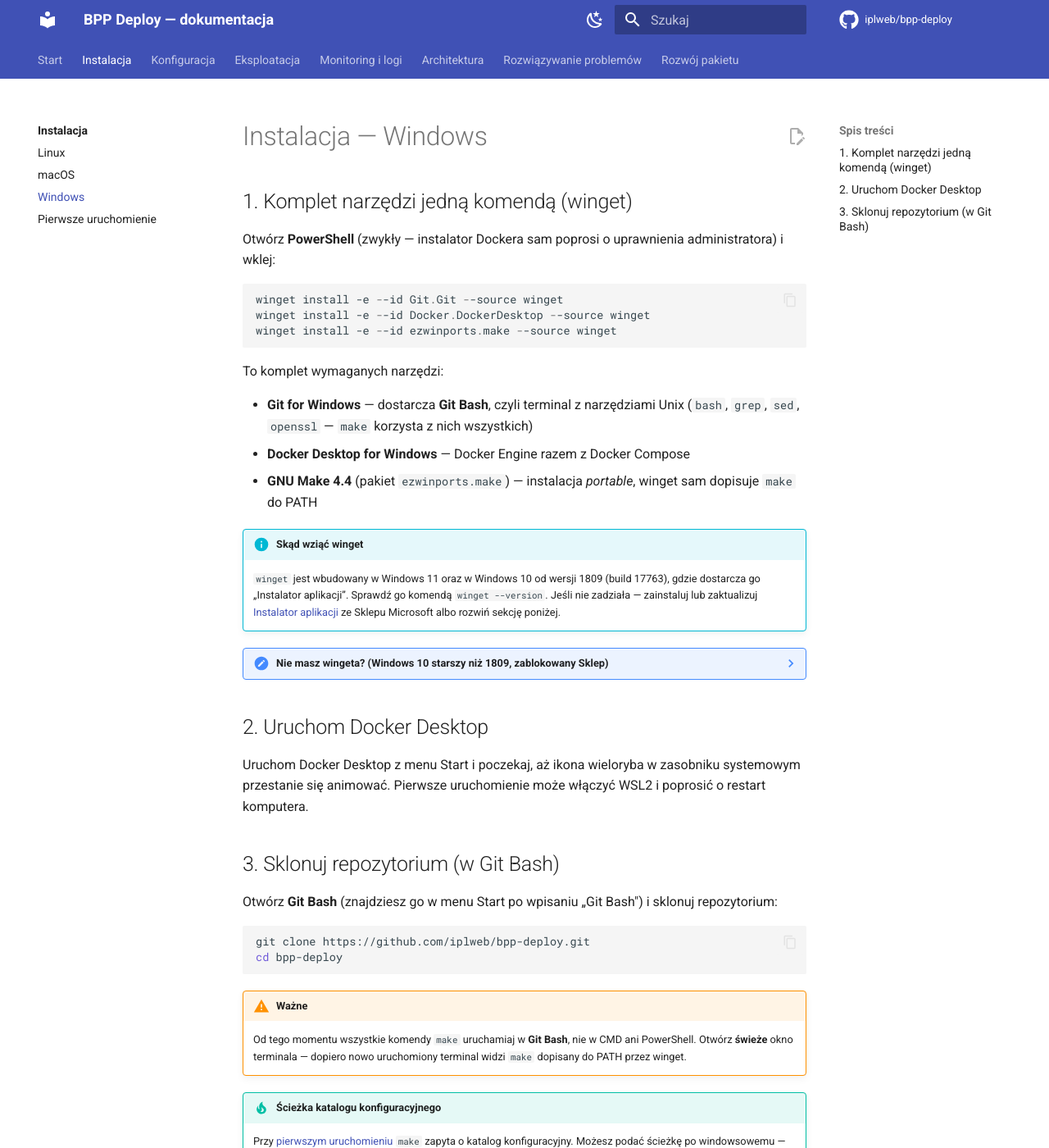
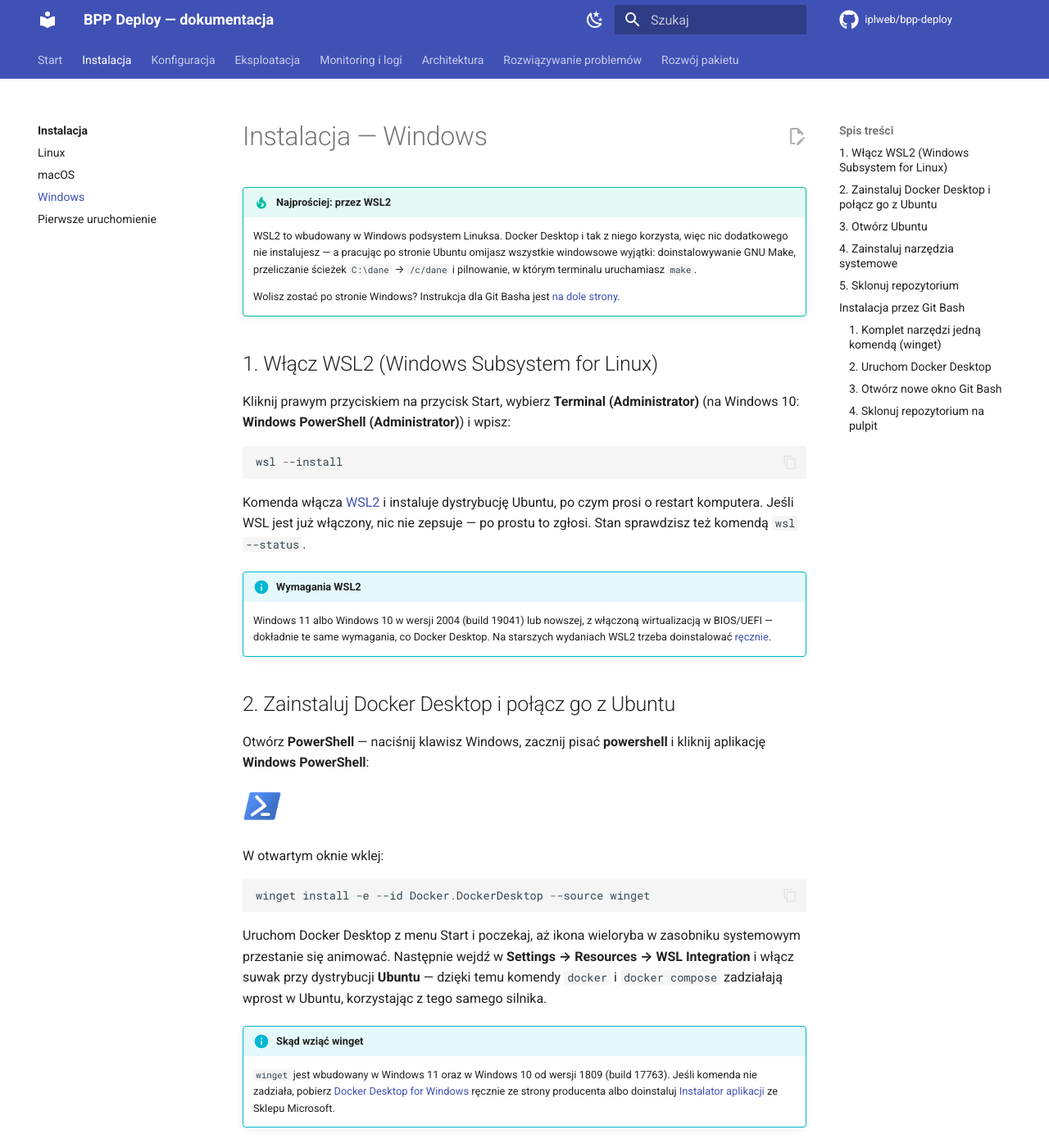
Before and after one commit to iplweb/bpp-deploy, an MkDocs documentation site: the page built from docs/instalacja/windows.md, in a window 1280 px wide and 1400 px high. Shown: the whole window at 82% size. Built offline with MkDocs 1.6.1 and Material for MkDocs 9.7.7, drawn with Linux system fonts in a browser that asks for light colours; comment, search, counter and statistics services are not loaded; some of the changed text lies outside the part shown.

Commit message:
docs(windows): WSL2 jako główna ścieżka instalacji, Git Bash w tle
Instalacja pod Windows prowadziła przez Git Bash, czyli przez wszystkie
windowsowe wyjątki: doinstalowanie GNU Make, przeliczanie `C:\dane` na
`/c/dane` i pilnowanie, w którym terminalu leci `make`. Docker Desktop i tak
wymaga WSL2, więc praca po stronie Ubuntu nic nie dokłada, a wyjątki znikają.

- README + docs/instalacja/windows.md: WSL2 (wsl --install → Docker Desktop
  → WSL Integration → Ubuntu) jako ścieżka główna; Git Bash zjechał do
  sekcji rozwijanej, wzbogacony o klonowanie na pulpit i przypadek OneDrive
- ostrzeżenie, żeby nie klonować repo do /mnt/c (wydajność + uprawnienia)
- ikony aplikacji (PowerShell, Ubuntu, Git Bash) przy krokach "otwórz X",
  żeby było wiadomo, w co kliknąć
- pierwsze-uruchomienie.md: pod WSL2 podaje się zwykłą ścieżkę linuksową

Co-Authored-By: Claude Opus 5 (1M context) <noreply@anthropic.com>
Claude-Session: https://claude.ai/code/session_019QZUikpGxNDqVqCMci6fMC

````diff
--- a/docs/instalacja/windows.md
+++ b/docs/instalacja/windows.md
@@ -1,9 +1,117 @@
 # Instalacja — Windows
 
-## 1. Komplet narzędzi jedną komendą (winget)
+!!! tip "Najprościej: przez WSL2"
+    WSL2 to wbudowany w Windows podsystem Linuksa. Docker Desktop i tak z niego
+    korzysta, więc nic dodatkowego nie instalujesz — a pracując po stronie Ubuntu
+    omijasz wszystkie windowsowe wyjątki: doinstalowywanie GNU Make, przeliczanie
+    ścieżek `C:\dane` → `/c/dane` i pilnowanie, w którym terminalu uruchamiasz `make`.
 
-Otwórz **PowerShell** (zwykły — instalator Dockera sam poprosi o uprawnienia
-administratora) i wklej:
+    Wolisz zostać po stronie Windows? Instrukcja dla Git Basha jest
+    [na dole strony](#instalacja-przez-git-bash).
+
+## 1. Włącz WSL2 (Windows Subsystem for Linux)
+
+Kliknij prawym przyciskiem na przycisk Start, wybierz **Terminal (Administrator)**
+(na Windows 10: **Windows PowerShell (Administrator)**) i wpisz:
+
+```powershell
+wsl --install
+```
+
+Komenda włącza [WSL2](https://learn.microsoft.com/pl-pl/windows/wsl/install)
+i instaluje dystrybucję Ubuntu, po czym prosi o restart komputera. Jeśli WSL jest już
+włączony, nic nie zepsuje — po prostu to zgłosi. Stan sprawdzisz też komendą
+`wsl --status`.
+
+!!! info "Wymagania WSL2"
+    Windows 11 albo Windows 10 w wersji 2004 (build 19041) lub nowszej, z włączoną
+    wirtualizacją w BIOS/UEFI — dokładnie te same wymagania, co Docker Desktop.
+    Na starszych wydaniach WSL2 trzeba doinstalować
+    [ręcznie](https://learn.microsoft.com/pl-pl/windows/wsl/install-manual).
+
+## 2. Zainstaluj Docker Desktop i połącz go z Ubuntu
+
+Otwórz **PowerShell** — naciśnij klawisz Windows, zacznij pisać **powershell**
+i kliknij aplikację **Windows PowerShell**:
+
+![Ikona Windows PowerShell](../assets/powershell-icon.png){ width="48" }
+
+W otwartym oknie wklej:
+
+```powershell
+winget install -e --id Docker.DockerDesktop --source winget
+```
+
+Uruchom Docker Desktop z menu Start i poczekaj, aż ikona wieloryba w zasobniku
+systemowym przestanie się animować. Następnie wejdź w
+**Settings → Resources → WSL Integration** i włącz suwak przy dystrybucji **Ubuntu**
+— dzięki temu komendy `docker` i `docker compose` zadziałają wprost w Ubuntu,
+korzystając z tego samego silnika.
+
+!!! info "Skąd wziąć winget"
+    `winget` jest wbudowany w Windows 11 oraz w Windows 10 od wersji 1809
+    (build 17763). Jeśli komenda nie zadziała, pobierz
+    [Docker Desktop for Windows](https://www.docker.com/products/docker-desktop/)
+    ręcznie ze strony producenta albo doinstaluj
+    [Instalator aplikacji](https://apps.microsoft.com/detail/9nblggh4nns1)
+    ze Sklepu Microsoft.
+
+## 3. Otwórz Ubuntu
+
+Kliknij w pasek wyszukiwania obok przycisku Start (albo naciśnij klawisz Windows),
+wpisz **ubuntu** i kliknij aplikację:
+
+![Ikona Ubuntu](../assets/ubuntu-icon.svg){ width="48" }
+
+Przy pierwszym uruchomieniu Ubuntu poprosi o nazwę użytkownika i hasło — to konto
+wewnątrz Linuksa, niezależne od konta Windows. Hasło zapamiętaj, będzie potrzebne
+przy `sudo`.
+
+## 4. Zainstaluj narzędzia systemowe
+
+W oknie Ubuntu wpisz:
+
+```bash
+sudo apt update && sudo apt install -y git make openssl
+```
+
+Od tego momentu instalacja przebiega dokładnie tak, jak na Linuksie — bo to jest Linux.
+
+## 5. Sklonuj repozytorium
+
+Trzymaj repozytorium w systemie plików Linuksa — katalog domowy Ubuntu jest do tego
+najlepszym miejscem:
+
+```bash
+cd ~
+git clone https://github.com/iplweb/bpp-deploy.git
+cd bpp-deploy
+```
+
+!!! warning "Nie klonuj na dysk C:"
+    Nie umieszczaj repozytorium w `/mnt/c/…`, czyli na dysku C:, pulpicie ani
+    w Dokumentach. Na granicy systemów plików Windows i Linuksa kontenery działają
+    bardzo wolno, a uprawnienia plików nie przenoszą się poprawnie.
+
+!!! tip "Podgląd plików z Eksploratora"
+    Wpisz w Ubuntu `explorer.exe .` albo otwórz w Eksploratorze ścieżkę
+    `\\wsl$\Ubuntu\home`.
+
+## Instalacja przez Git Bash
+
+Ta ścieżka **nie omija WSL2** — Docker Desktop wymaga go tak czy inaczej, więc krok 1
+powyżej wykonaj również tutaj. Różnica polega na tym, że `make` uruchamiasz w Git Bashu
+po stronie Windows, a nie w Ubuntu. Wymaga to doinstalowania GNU Make i pilnowania
+kilku windowsowych wyjątków.
+
+### 1. Komplet narzędzi jedną komendą (winget)
+
+Otwórz **PowerShell** — naciśnij klawisz Windows, zacznij pisać **powershell**
+i kliknij aplikację **Windows PowerShell**:
+
+![Ikona Windows PowerShell](../assets/powershell-icon.png){ width="48" }
+
+W otwartym oknie wklej poniższe komendy:
 
 ```powershell
 winget install -e --id Git.Git --source winget
@@ -19,12 +127,12 @@ To komplet wymaganych narzędzi:
 - **GNU Make 4.4** (pakiet `ezwinports.make`) — instalacja *portable*, winget sam
   dopisuje `make` do PATH
 
-!!! info "Skąd wziąć winget"
-    `winget` jest wbudowany w Windows 11 oraz w Windows 10 od wersji 1809
-    (build 17763), gdzie dostarcza go „Instalator aplikacji”. Sprawdź go komendą
-    `winget --version`. Jeśli nie zadziała — zainstaluj lub zaktualizuj
-    [Instalator aplikacji](https://apps.microsoft.com/detail/9nblggh4nns1)
-    ze Sklepu Microsoft albo rozwiń sekcję poniżej.
+!!! tip "Brakuje tylko Dockera?"
+    Jeśli Git i `make` już masz, Dockera możesz doinstalować z poziomu repozytorium:
+    `make install-docker` w Git Bash uruchamia
+    `winget install -e --id Docker.DockerDesktop --source winget`. Gdy wingeta nie ma,
+    komenda odsyła do [Instalatora aplikacji](https://apps.microsoft.com/detail/9nblggh4nns1?hl=pl-PL&gl=PL)
+    ze Sklepu Microsoft.
 
 ??? note "Nie masz wingeta? (Windows 10 starszy niż 1809, zablokowany Sklep)"
     Pobierz i zainstaluj ręcznie [Git for Windows](https://gitforwindows.org/) oraz
@@ -48,30 +156,45 @@ To komplet wymaganych narzędzi:
     [Scoop](https://scoop.sh/), szybciej będzie `choco install make` (PowerShell jako
     Administrator) lub `scoop install make`.
 
-## 2. Uruchom Docker Desktop
+### 2. Uruchom Docker Desktop
 
 Uruchom Docker Desktop z menu Start i poczekaj, aż ikona wieloryba w zasobniku
-systemowym przestanie się animować. Pierwsze uruchomienie może włączyć WSL2
-i poprosić o restart komputera.
+systemowym przestanie się animować. Przy pierwszym uruchomieniu Docker sam sprawdzi
+WSL2 i — jeśli nie był jeszcze włączony — dokończy jego konfigurację, prosząc o restart
+komputera.
 
-## 3. Sklonuj repozytorium (w Git Bash)
+### 3. Otwórz nowe okno Git Bash
 
-Otwórz **Git Bash** (znajdziesz go w menu Start po wpisaniu „Git Bash") i sklonuj
-repozytorium:
+Kliknij w pasek wyszukiwania obok przycisku Start (albo naciśnij klawisz Windows),
+wpisz **git bash**, a następnie kliknij aplikację **Git Bash** — poznasz ją po
+kolorowym rombie:
+
+![Ikona Git Bash](../assets/git-bash-icon.png){ width="48" }
+
+!!! warning "Ważne"
+    Wszystkie komendy `make` uruchamiaj w **Git Bash**, nie w CMD ani PowerShell.
+    Otwórz **świeże** okno terminala — dopiero nowo uruchomiony terminal widzi `make`
+    dopisany do PATH przez winget.
+
+### 4. Sklonuj repozytorium na pulpit
+
+Git Bash startuje w katalogu domowym użytkownika, więc najpierw przejdź na pulpit —
+dzięki temu katalog `bpp-deploy` będziesz mieć zawsze pod ręką:
 
 ```bash
+cd Desktop
 git clone https://github.com/iplweb/bpp-deploy.git
 cd bpp-deploy
 ```
 
-!!! warning "Ważne"
-    Od tego momentu wszystkie komendy `make` uruchamiaj w **Git Bash**, nie w CMD
-    ani PowerShell. Otwórz **świeże** okno terminala — dopiero nowo uruchomiony
-    terminal widzi `make` dopisany do PATH przez winget.
+!!! note "Pulpit w polskim Windows"
+    Na dysku katalog pulpitu nazywa się `Desktop` także w polskiej wersji Windows.
+    Jeśli `cd Desktop` zgłosi brak katalogu, pulpit przejął OneDrive — wpisz wtedy
+    `cd OneDrive/Desktop` albo `cd OneDrive/Pulpit`.
 
 !!! tip "Ścieżka katalogu konfiguracyjnego"
     Przy [pierwszym uruchomieniu](pierwsze-uruchomienie.md) `make` zapyta o katalog
-    konfiguracyjny. Możesz podać ścieżkę po windowsowemu — `C:\dane\bpp`,
+    konfiguracyjny. W Git Bashu możesz podać ścieżkę po windowsowemu — `C:\dane\bpp`,
     `C:/dane/bpp`, a także wklejoną razem z cudzysłowami przez „Kopiuj jako ścieżkę"
     z Eksploratora (`"C:\dane\bpp"`). Każda z tych postaci jest przeliczana na
     `/c/dane/bpp`, czyli zapis używany przez Git Bash.
````
Also changed, not shown: README.md (+48 -10 lines), docs/instalacja/pierwsze-uruchomienie.md (+5 -1 lines), docs/assets/git-bash-icon.png (added), docs/assets/powershell-icon.png (added), docs/assets/ubuntu-icon.svg (added).
